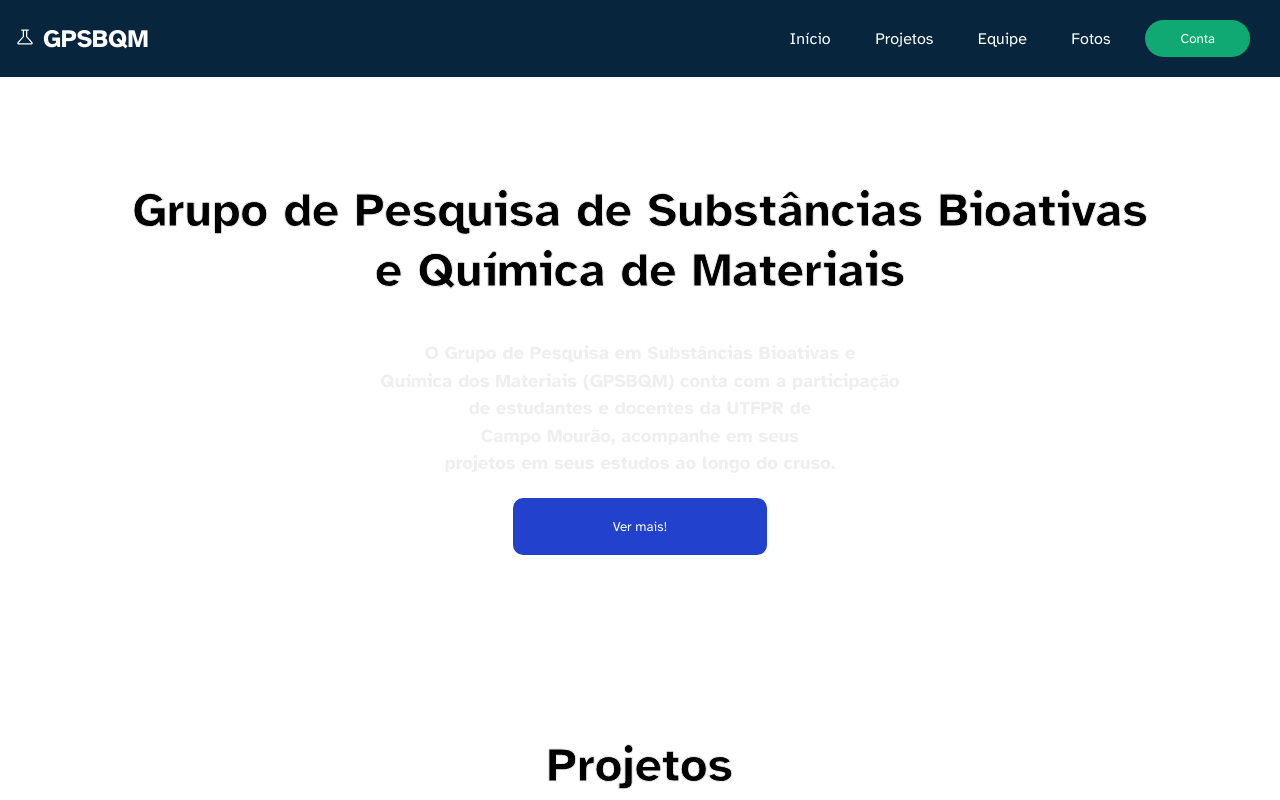
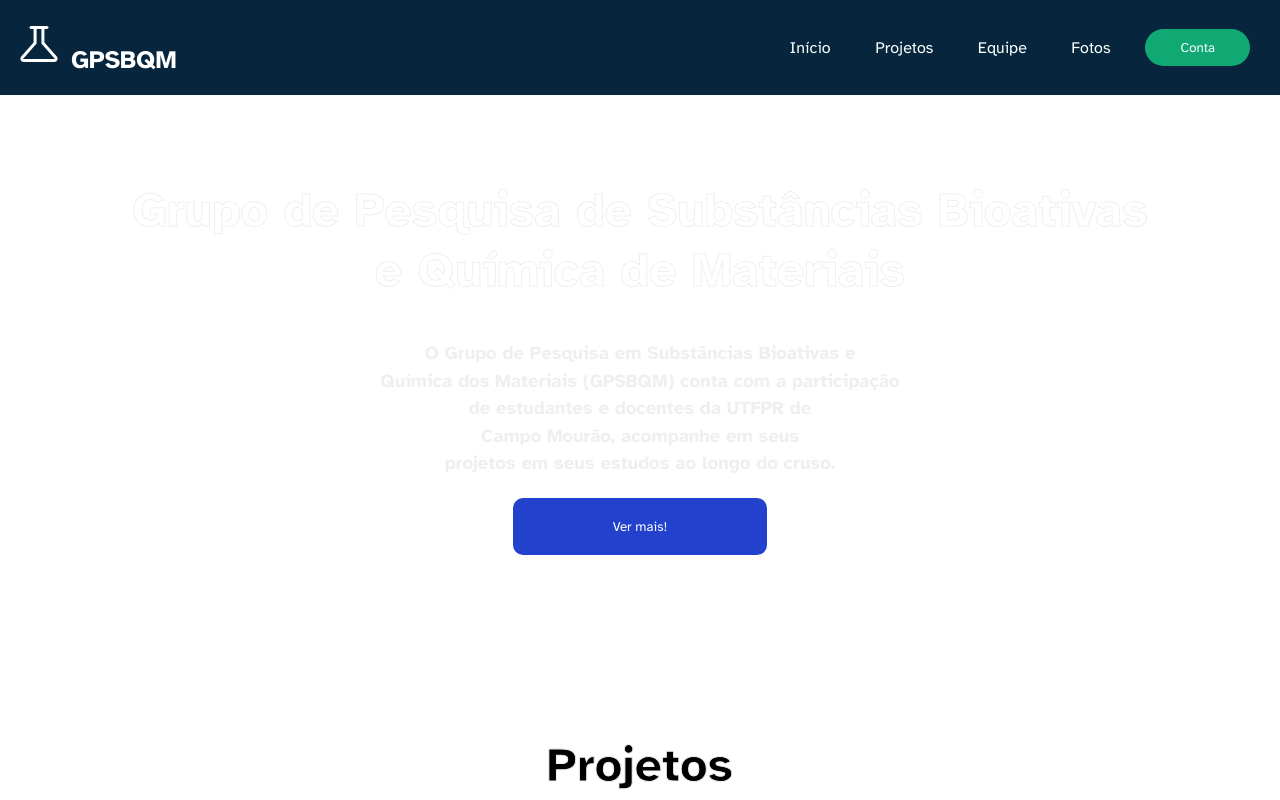
Before and after one commit to abeazist/estagio-2024-vs, a website: page projeto/inicio/inicio.html in a window 1280 px wide. Drawn offline with Linux system fonts and the light colour scheme.

Commit message:
consegui dar uma ajeitada no css

```diff
--- a/projeto/inicio/style.css
+++ b/projeto/inicio/style.css
@@ -19,8 +19,7 @@
     --cor13: #021471;
 }
 
-/*  */
-
+/* HEADER */
 header {
     display: flex;
     justify-content: flex-end;
@@ -36,11 +35,6 @@ header {
     font-size: 25px;
     font-weight: bold;
     margin-right: auto;
-}
-
-svg {
-    width: 20px;
-    height: 20px;
 }
 
 .menu li {
@@ -67,13 +61,14 @@ svg {
     cursor: pointer;
     margin-left: 15px;
     margin-right: 15px;
-    font-family:"Atkinson Hyperlegible", sans-serif;
+    font-family: "Atkinson Hyperlegible", sans-serif;
 }
 
 .buttonheader:hover {
     background-color: var(--cor5);
 }
 
+/* SECTION */
 section {
     position: relative;
     text-align: center;
@@ -83,31 +78,33 @@ section {
 
 .titulo {
     font-size: 3em;
-    /* color: black; */
     margin-bottom: 20px;
-    -webkit-text-stroke-width :1px;
-    -webkit-text-stroke-color: var(--cor12);
+    color: rgb(255, 255, 255);
 }
 
 #textinho-introducao {
     color: var(--cor12);
     font-size: 1.15em;
     line-height: 1.5em;
-    font-family:"Atkinson Hyperlegible", sans-serif;
-    /* -webkit-text-stroke-width: 0.25px; */
+    font-family: "Atkinson Hyperlegible", sans-serif;
     -webkit-text-stroke-color: var(--cor12);
 }
 
-#vermais{
+#vermais {
     padding: 20px 100px;
     background-color: var(--cor6);
     color: var(--cor3);
     border: none;
     border-radius: 10px;
     cursor: pointer;
-    font-family:"Atkinson Hyperlegible", sans-serif;
+    font-family: "Atkinson Hyperlegible", sans-serif;
 }
 
+#vermais:hover{
+    background-color:#2e4dda ;
+}
+
+/* BACKGROUND */
 .fundo {
     background-image: url(/img/6081254.jpg);
     background-size: cover;
@@ -117,10 +114,10 @@ section {
     position: fixed;
     top: 0;
     left: 0;
-    /* opacity: 0.5; */
     z-index: -1;
 }
 
+/* BUTTONS */
 .button-conhecer {
     background-color: var(--cor6);
     color: var(--cor4);
@@ -134,14 +131,15 @@ section {
     background-color: var(--cor5);
 }
 
-h1{
+/* TEXT */
+h1 {
     font-size: 3em;
-    /* color: black; */
     margin-bottom: 20px;
-    -webkit-text-stroke-width :1px;
+    -webkit-text-stroke-width: 1px;
     -webkit-text-stroke-color: var(--cor12);
 }
 
+/* MEDIA QUERIES */
 @media (max-width: 800px) {
     .menu li a,
     .buttonheader {
```
